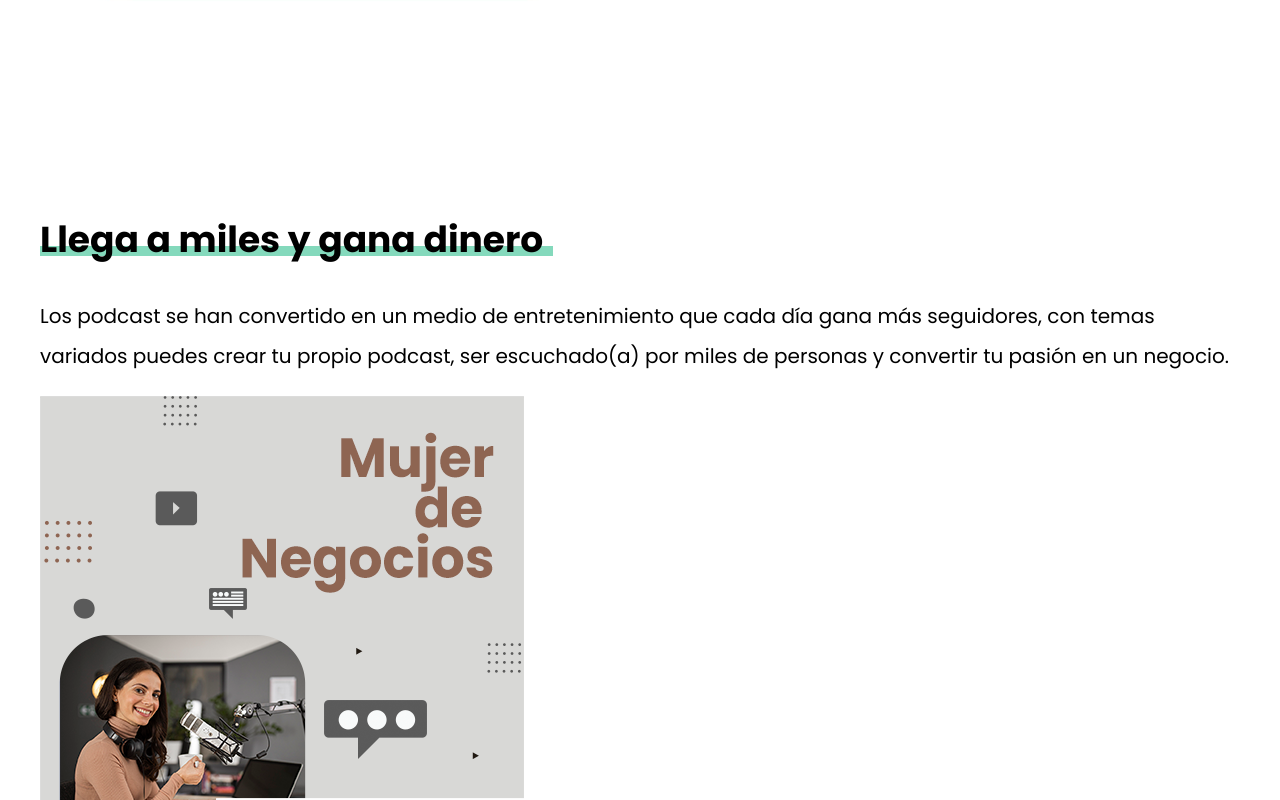
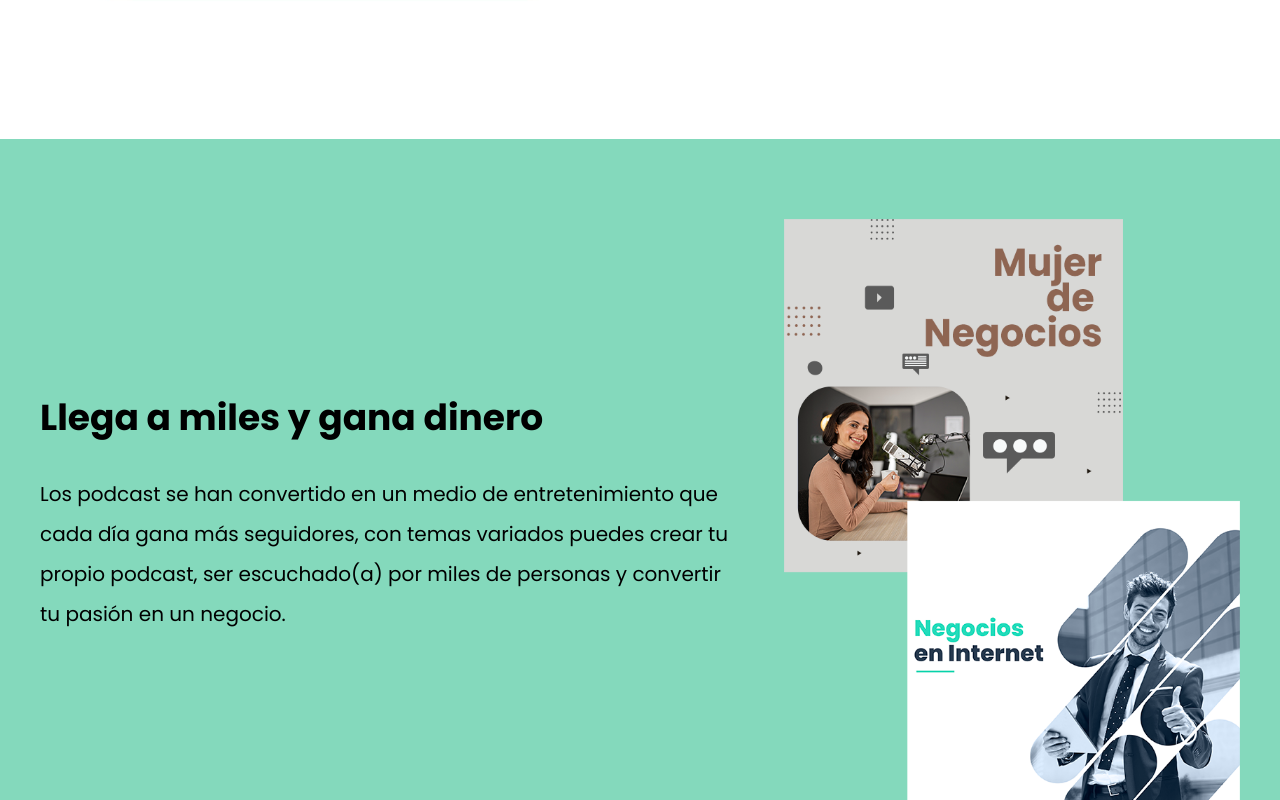
Before and after one commit to topgirl2410/Podcast-FM, a website: page index.html in a window 1280 px wide. Shown: the part 1460-2260 px from the top of the page. Drawn offline with Linux system fonts and the light colour scheme.

Commit message:
acabando seccion de beneficios

```diff
--- /dev/null
+++ b/src/scss/ui/_beneficios.scss
@@ -0,0 +1,27 @@
+@use "base/variables" as v;
+@use "base/mixins" as m;
+
+.beneficios {
+    background-color: v.$primario;
+
+    .grid-beneficios {
+        @include m.tablet {
+            @include m.grid(5, 4rem);
+            align-items: center;
+        }
+    }
+
+    .contenido-beneficios {
+        grid-column: 1 / 4;
+    }
+
+    .imagen {
+        grid-column: 4 / 6;
+        transition-property: transform;
+        transition-duration: .3s;
+
+        &:hover {
+            transform: rotate(8deg) scale(1.1);
+        }
+    }
+}
--- a/src/scss/ui/_index.scss
+++ b/src/scss/ui/_index.scss
@@ -1,6 +1,6 @@
 @forward "header";
 @forward "creaPodcast";
-
+@forward 'beneficios';
 
 
 @forward "botones";
```
Also changed, not shown: build/css/app.css, 1 other file.
